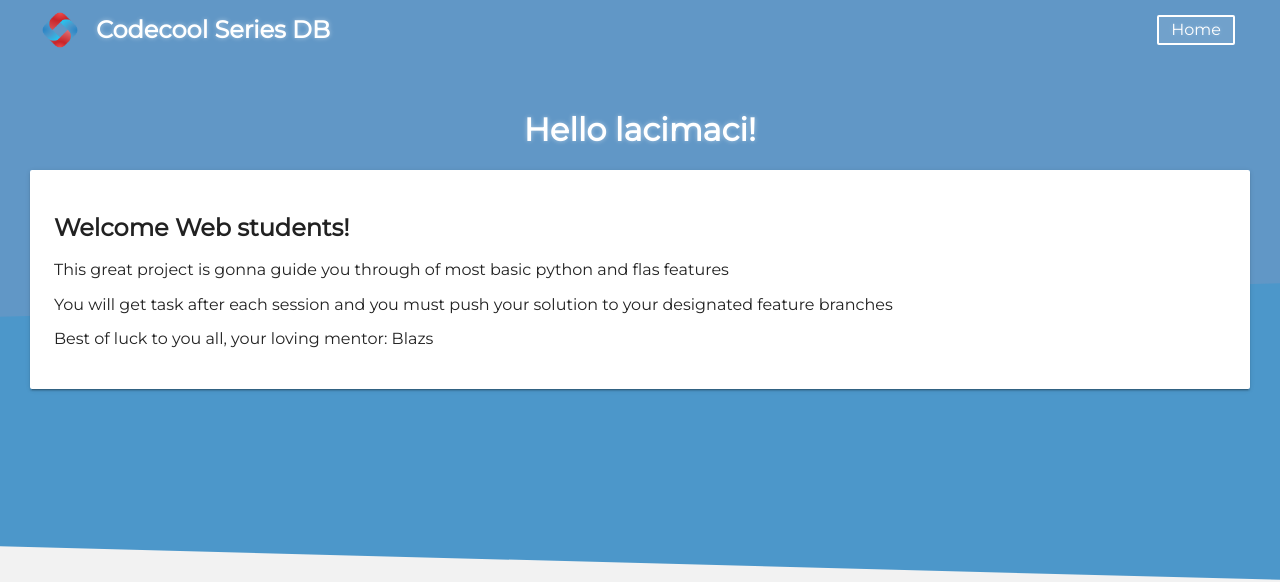
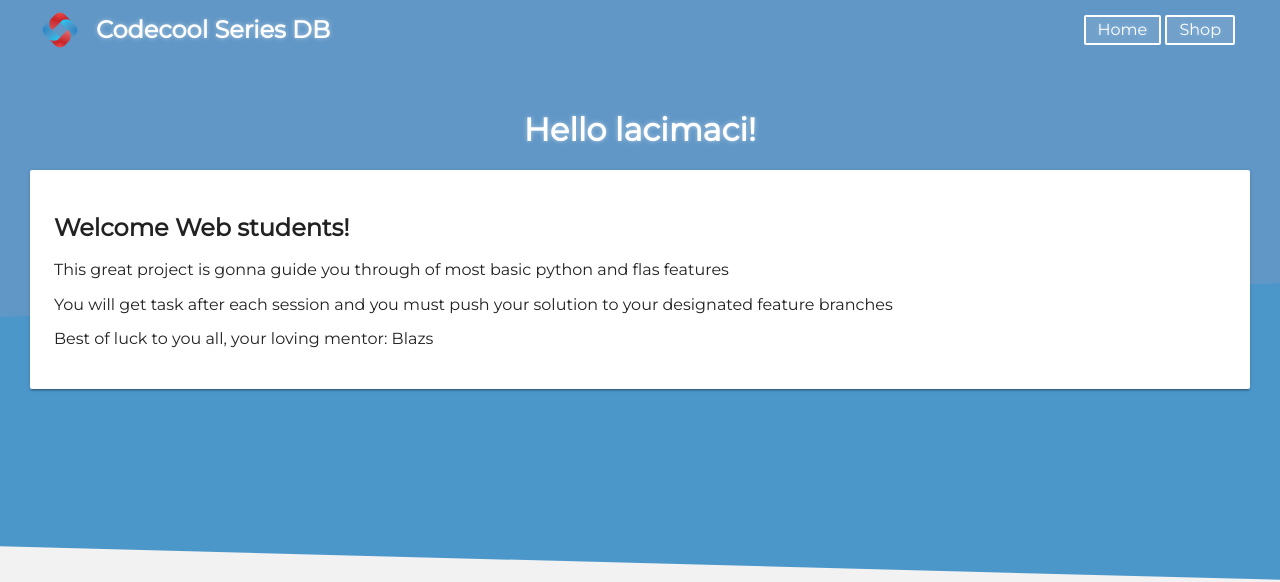
Before and after one commit to blazsando/web-practice, a Flask app: page / in a window 1280 px wide. Shown: the top 582 px of the page. Run offline with Flask 2, Linux system fonts and the light colour scheme.

Commit message:
complete fourth task

```diff
--- a/main.py
+++ b/main.py
@@ -1,4 +1,6 @@
 from flask import Flask, render_template
+
+import categories
 
 app = Flask('web-practice')
 
@@ -8,7 +10,10 @@ app = Flask('web-practice')
 def index(user = 'lacimaci'):
     return render_template('home.html', user=user)
 
-
+@app.route('/shop')
+def shop():
+    shop_categories = categories.data
+    return render_template('shop.html', shop_categories=shop_categories)
 def main():
     app.run(debug=True)
 
--- a/templates/index.html
+++ b/templates/index.html
@@ -36,7 +36,9 @@
         <img id="header-logo" src="{{ url_for('static', filename='assets/codecool-logo.png') }}" alt="Codecool Logo">
         <span id="header-title" class="title">Codecool Series DB</span>
         <div id="header-auth">
-            <a href="#"><button type="button" id="bt-register">Home</button></a>
+            <a href="/"><button type="button" id="bt-register">Home</button></a>
+            <a href={{ url_for('shop') }}><button type="button" id="bt-shop">Shop</button></a>
+
         </div>
     </header>
        <section>
```
Also changed, not shown: templates/shop.html (added, +13 -0 lines), categories.py (renamed from data.py).
